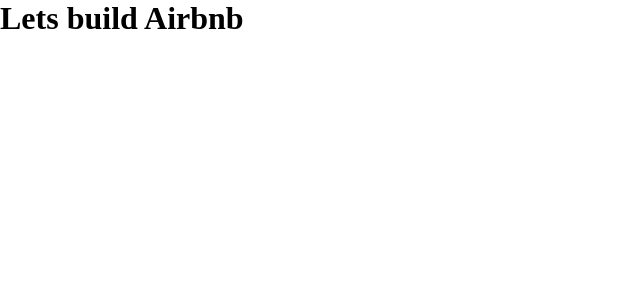
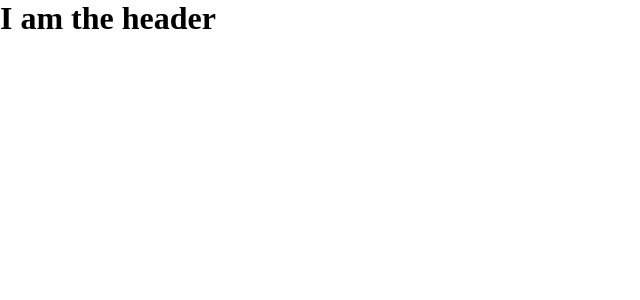
Before and after one commit to JadeFerguson/Airbnb-Project, a Next.js app: page / in a window 1280 px wide. Shown: the top 300 px of the page, without its empty margins (0-640 px from the left). Built offline with nearby package versions, Linux system fonts and the light colour scheme.

Commit message:
Added Components folder for header and banner

```diff
--- /dev/null
+++ b/Components/Header.js
@@ -0,0 +1,11 @@
+import React from 'react'
+
+function Header() {
+  return (
+    <div>
+        <h1>I am the header</h1>
+    </div>
+  )
+}
+
+export default Header
--- a/pages/index.js
+++ b/pages/index.js
@@ -1,19 +1,19 @@
 import Head from 'next/head'
-import Image from 'next/image'
-import { Inter } from '@next/font/google'
-import styles from '../styles/Home.module.css'
+import Header from '../Components/Header';
 
-const inter = Inter({ subsets: ['latin'] })
-
+// Functional component can make one component in react and use it multiple times
 export default function Home() {
   return (
-    <div className='flex flex-col items-center justify-center min-h-screen py-2'>
+    <div className="">
       <Head>
-        <title>Create Next App</title>
+        <title>Airbnb</title>
         <link rel="icon" href="/favicon.ico" />
       </Head>
 
-      <h1>Lets build Airbnb</h1>
+      {/*Self closed header */}
+      <Header />
+
+      {/*Banner */}
 
     </div>
   );
```
Also changed, not shown: 1 other file (tests, documents, lock files or other folders).
